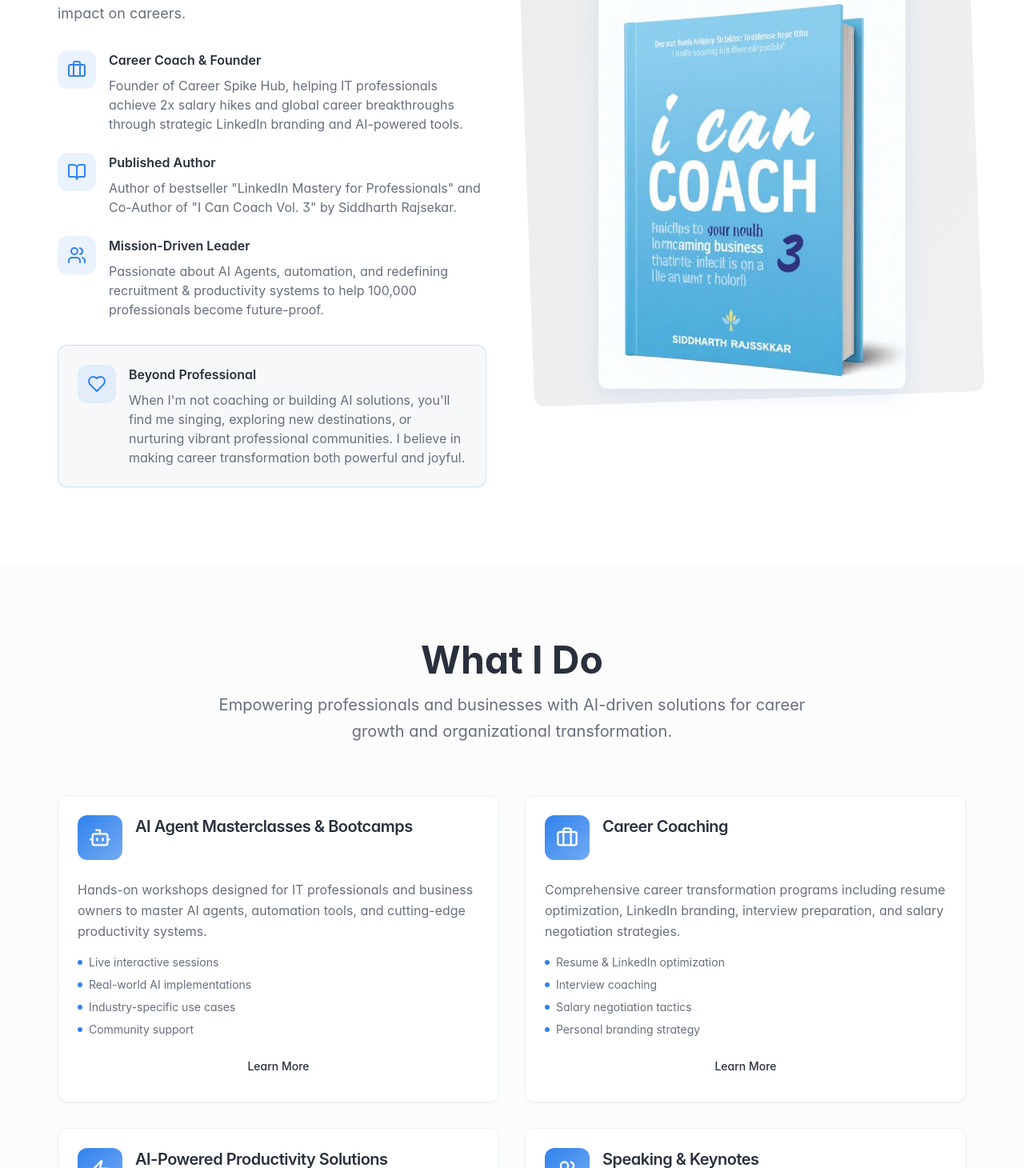
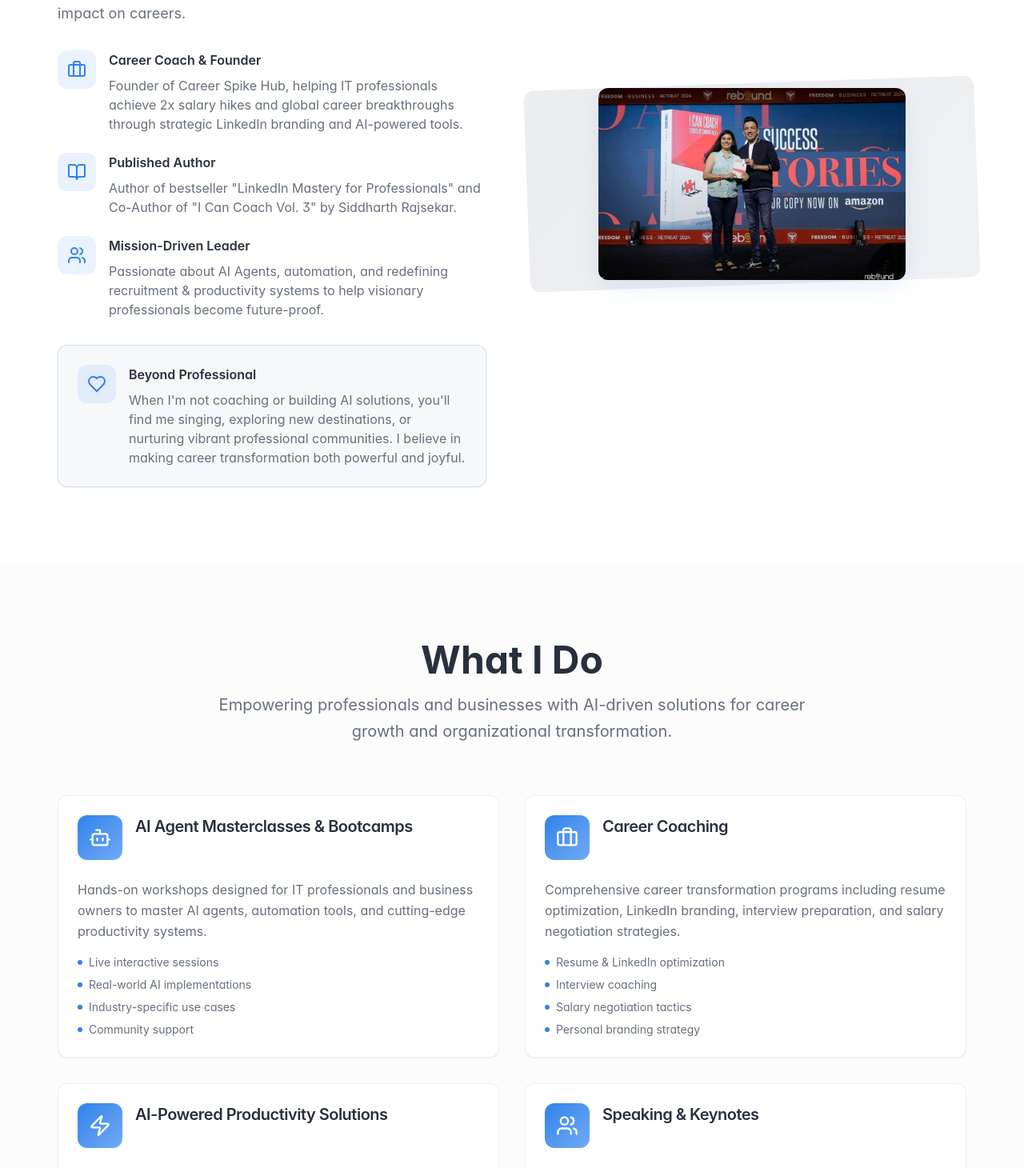
Before and after one commit to shwetagupta202/shweta-gupta, a React (Vite) app: page / in a window 1280 px wide. Shown: the part 1110-2570 px from the top of the page at 80% size. Built offline with nearby package versions, Linux system fonts and the light colour scheme.

Commit message:
Update book image and stats

```diff
--- a/src/components/AboutSection.tsx
+++ b/src/components/AboutSection.tsx
@@ -1,6 +1,6 @@
 import { Card } from "@/components/ui/card";
 import { BookOpen, Briefcase, Heart, Users } from "lucide-react";
-import bookImage from "@/assets/i-can-coach-book.jpg";
+const bookImage = "/lovable-uploads/f84e4499-7863-400c-9d71-126687488a49.png";
 
 const AboutSection = () => {
   return (
@@ -56,7 +56,7 @@ const AboutSection = () => {
                   <h3 className="font-semibold text-foreground mb-2">Mission-Driven Leader</h3>
                   <p className="text-muted-foreground">
                     Passionate about AI Agents, automation, and redefining recruitment & productivity
-                    systems to help 100,000 professionals become future-proof.
+                    systems to help visionary professionals become future-proof.
                   </p>
                 </div>
               </div>
--- a/src/components/CommunitySection.tsx
+++ b/src/components/CommunitySection.tsx
@@ -50,25 +50,13 @@ const CommunitySection = () => {
             <div className="grid grid-cols-2 gap-6">
               <Card className="text-center p-6 border-primary/20">
                 <CardContent className="space-y-2">
-                  <div className="text-3xl font-bold text-primary">5,000+</div>
-                  <div className="text-sm text-muted-foreground">Active Members</div>
-                </CardContent>
-              </Card>
-              <Card className="text-center p-6 border-primary/20">
-                <CardContent className="space-y-2">
                   <div className="text-3xl font-bold text-primary">95%</div>
                   <div className="text-sm text-muted-foreground">Success Rate</div>
                 </CardContent>
               </Card>
               <Card className="text-center p-6 border-primary/20">
                 <CardContent className="space-y-2">
-                  <div className="text-3xl font-bold text-primary">50+</div>
-                  <div className="text-sm text-muted-foreground">Countries</div>
-                </CardContent>
-              </Card>
-              <Card className="text-center p-6 border-primary/20">
-                <CardContent className="space-y-2">
-                  <div className="text-3xl font-bold text-primary">₹2Cr+</div>
+                  <div className="text-3xl font-bold text-primary">₹50 Lakh+</div>
                   <div className="text-sm text-muted-foreground">Salary Increases</div>
                 </CardContent>
               </Card>
--- a/src/components/ServicesSection.tsx
+++ b/src/components/ServicesSection.tsx
@@ -70,9 +70,6 @@ const ServicesSection = () => {
                     </li>
                   ))}
                 </ul>
-                <Button variant="ghost" className="w-full mt-4 group-hover:bg-primary group-hover:text-primary-foreground transition-colors">
-                  Learn More
-                </Button>
               </CardContent>
             </Card>
           ))}
```
Also changed, not shown: public/lovable-uploads/f84e4499-7863-400c-9d71-126687488a49.png (added), src/assets/i-can-coach-book.jpg (deleted).
